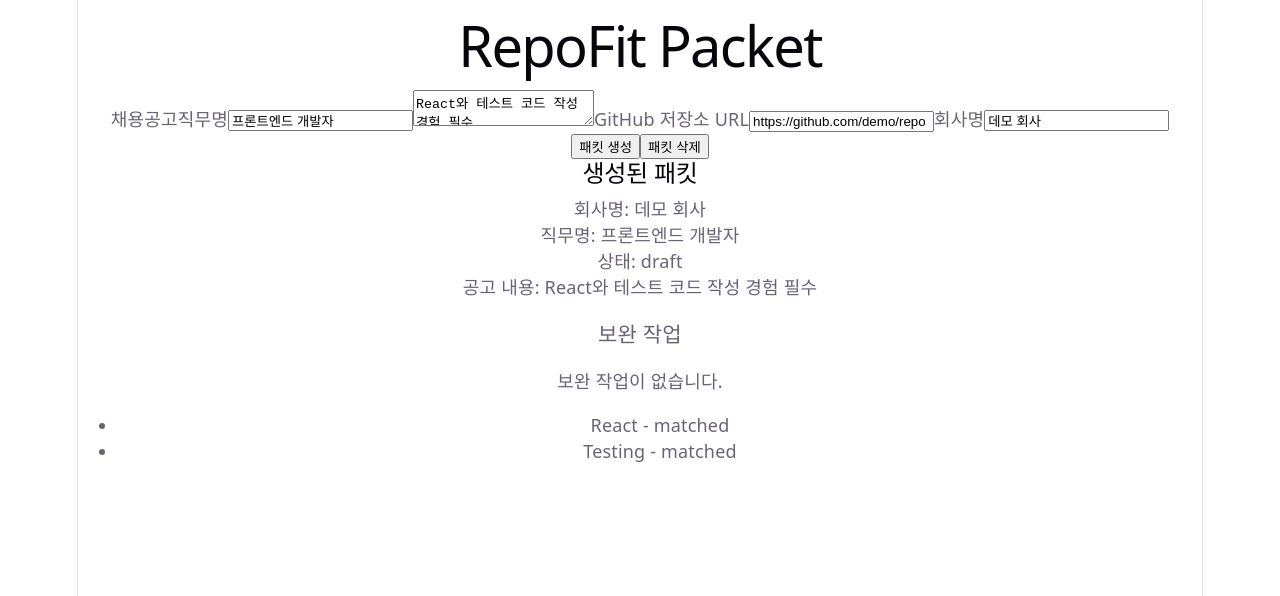
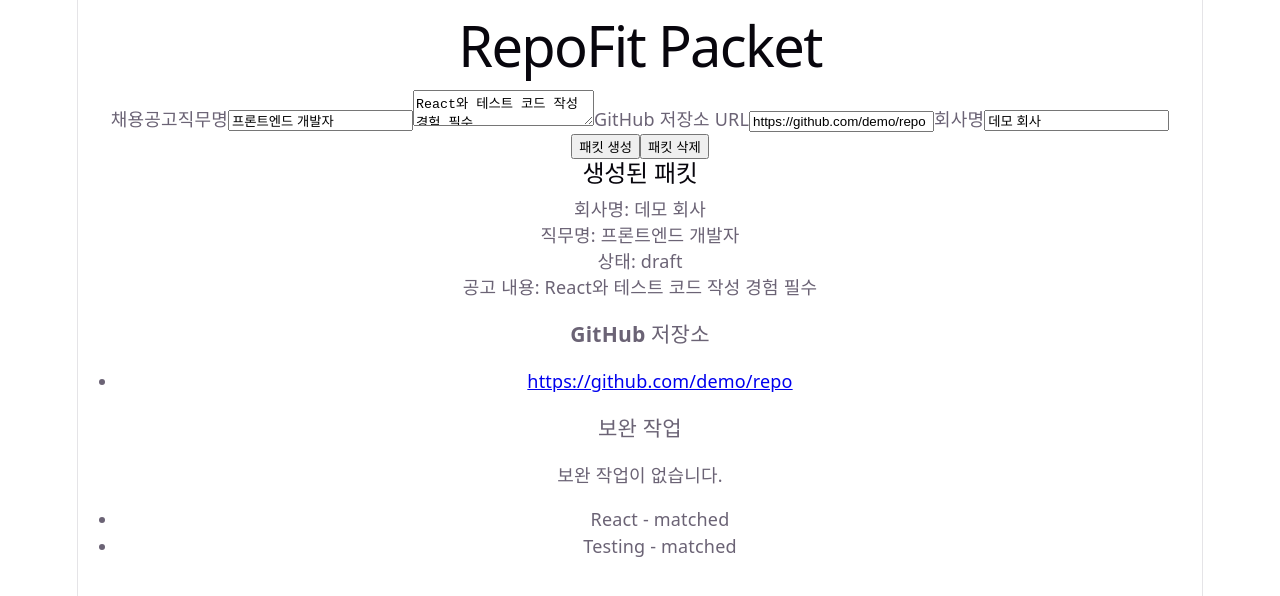
Before and after one commit to Jinhani/RepoFit-Packet, a React (Vite) app: page / in a window 1280 px wide. Both pictures are taken after a click on the button "패킷 생성". Shown: the top 596 px of the page. Built offline with nearby package versions, Linux system fonts and the light colour scheme.

Commit message:
feat: wire remediation task completion action

```diff
--- a/src/App.tsx
+++ b/src/App.tsx
@@ -79,7 +79,22 @@ function App() {
         setApplicationPacket(null);
         localStorage.removeItem("repofit-application-packet");
     }
+    function handleCompleteTask(taskId: string) {
+        if (applicationPacket === null) {
+            return;
+        }
 
+        const updatedTasks = applicationPacket.remediationTasks.map((task) =>
+            task.id === taskId
+                ? {
+                      ...task,
+                      status: "done" as const,
+                  }
+                : task,
+        );
+
+        console.log("변경된 작업 목록:", updatedTasks);
+    }
     return (
         <div>
             <h1>RepoFit Packet</h1>
@@ -110,7 +125,9 @@ function App() {
                 패킷 삭제
             </button>
             {validationMessage && <p>{validationMessage}</p>}
-            {applicationPacket && <ApplicationPacketResult packet={applicationPacket} />}
+            {applicationPacket && (
+                <ApplicationPacketResult packet={applicationPacket} onCompleteTask={handleCompleteTask} />
+            )}
             <ul>
                 {matches.map((match) => (
                     <li key={match.requirement.skill}>
--- a/src/features/packets/ApplicationPacketResult.tsx
+++ b/src/features/packets/ApplicationPacketResult.tsx
@@ -2,27 +2,43 @@ import type { ApplicationPacket } from "../../types/packet";
 
 type ApplicationPacketResultProps = {
     packet: ApplicationPacket;
+    onCompleteTask: (taskId: string) => void;
 };
 
 export function ApplicationPacketResult(props: ApplicationPacketResultProps) {
     return (
         <section>
             <h2>생성된 패킷</h2>
+
             <p>회사명: {props.packet.companyName}</p>
             <p>직무명: {props.packet.jobTitle}</p>
             <p>상태: {props.packet.status}</p>
             <p>공고 내용: {props.packet.jobPostingText}</p>
+
+            <h3>GitHub 저장소</h3>
+            <ul>
+                {props.packet.repoUrls.map((repoUrl) => (
+                    <li key={repoUrl}>
+                        <a href={repoUrl} target="_blank" rel="noreferrer">
+                            {repoUrl}
+                        </a>
+                    </li>
+                ))}
+            </ul>
+
             <h3>보완 작업</h3>
 
             {props.packet.remediationTasks.length === 0 ? (
                 <p>보완 작업이 없습니다.</p>
             ) : (
                 <ul>
-                    {props.packet.repoUrls.map((repoUrl) => (
-                        <li key={repoUrl}>
-                            <a href={repoUrl} target="_blank" rel="noreferrer">
-                                {repoUrl}
-                            </a>
+                    {props.packet.remediationTasks.map((task) => (
+                        <li key={task.id}>
+                            {task.title} - {task.status}
+                            <p>{task.description}</p>
+                            <button type="button" onClick={() => props.onCompleteTask(task.id)}>
+                                완료
+                            </button>
                         </li>
                     ))}
                 </ul>
```
